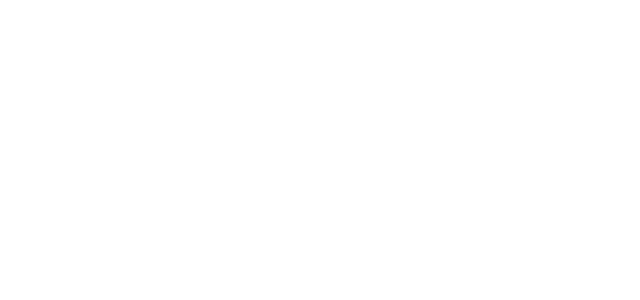
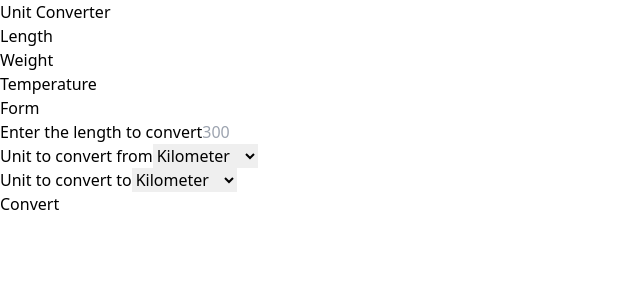
Before and after one commit to antonyjes/unit-converter, a React (Vite) app: page / in a window 1280 px wide. Shown: the top 300 px of the page, without its empty margins (0-640 px from the left). Built offline with nearby package versions, Linux system fonts and the light colour scheme.

Commit message:
main app

```diff
--- a/src/App.jsx
+++ b/src/App.jsx
@@ -1,7 +1,21 @@
+import { useState } from "react"
+import Form from "./components/Form"
+
 function App() {
+  const [type, setType] = useState("length")
+
   return (
-    <>
-    </>
+    <div className="flex flex-col items-center justify-center gap-2">
+      <h1>Unit Converter</h1>
+      <nav>
+        <ul>
+          <li><a onClick={() => setType("length")}>Length</a></li>
+          <li><a onClick={() => setType("weight")}>Weight</a></li>
+          <li><a onClick={() => setType("temperature")}>Temperature</a></li>
+        </ul>
+      </nav>
+      <Form type={type} />
+    </div>
   )
 }
 
```
